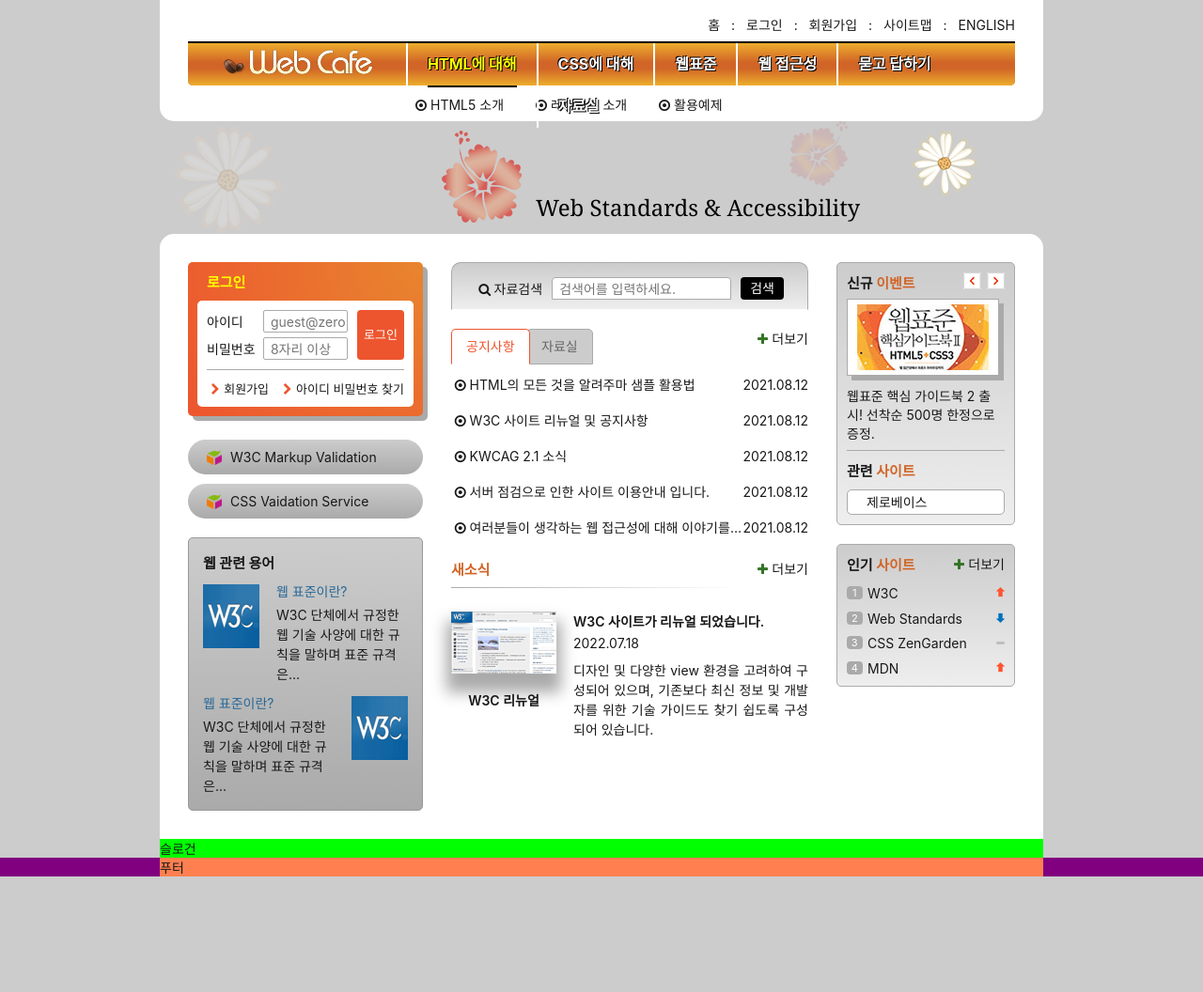
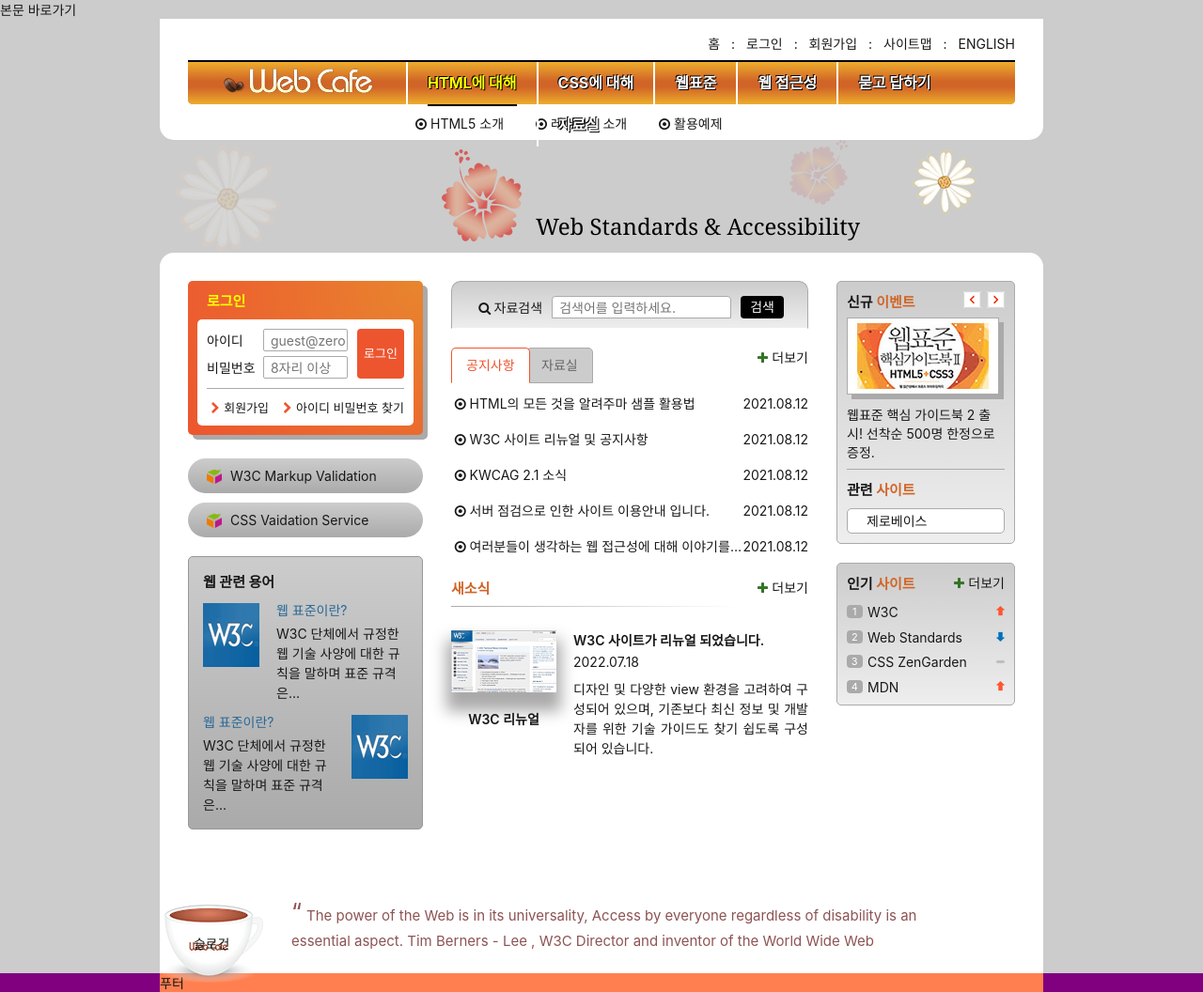
Before and after one commit to nalsae/HTML-CSS_Study, a website: page HTML5/index.html in a window 1280 px wide. Shown: the whole page at 94% size. Before the commit the page ends 933 px from the top, so only its background shows below. Drawn offline with Linux system fonts and the light colour scheme; a web font is replaced by a local one.

Commit message:
혼자 해본 슬로건 영역 스타일링

```diff
--- a/HTML5/css/index.css
+++ b/HTML5/css/index.css
@@ -42,22 +42,24 @@
 
 /* 스킵 내비게이션 */
 /* .skip-nav{
-
-} */
-
-.skip-nav a{
-  padding: 4px 0;
-  display: none;
-  flex-flow: row nowrap;
+  display: block;
+  text-align: center;
   background: #000;
   color: #fff;
-  justify-content: center;
-  padding: 8px;
 }
 
-.skip-nav a:focus{
-  display: flex;
+.skip-nav span{
+  display: inline-block;
+  padding: 0;
+  height: 0;
+  overflow: hidden;
 }
+
+.skip-nav:focus span{
+  height: auto;
+  padding: 8px;
+  box-shadow: 1px 1px 0 0 red, -1px -1px 0 0 red;
+} */
 
 /* 레이아웃 */
 .header, .visual, .main, .slogan, .footer-inner{
@@ -822,9 +824,40 @@
 
 /* 슬로건 */
 .slogan{
-  background: lime;
-  clear: both;
+  display: flex;
+  position: relative;
+  background: #fff;
+  padding-top: 40px;
 }
+
+.slogan-title{
+  min-width: 110px;
+  min-height: 83px;
+  background-image: url(./images/coffee.png);
+  position: absolute;
+  top: 50px;
+  text-align: center;
+  line-height: 83px;
+}
+
+.slogan-content{
+  width: 700px;
+  margin-left: 140px;
+  font-size: 1.5rem;
+  color: rgb(142, 83, 83);
+  min-height: 83px;
+  line-height: 1.5;
+}
+
+.slogan-content q::before{
+  font-size: 2.5rem;
+  padding-right: 5px;
+}
+
+.slogan-content q::after{
+  display: none;
+}
+
 /* 푸터 */
 .footer{
   background: purple;
--- a/HTML5/index.html
+++ b/HTML5/index.html
@@ -6,9 +6,9 @@
   <link rel="stylesheet" href="./css/index.css" />
 </head>
 <body>
-  <div class="skip-nav">
-    <a href="#user_email">분문 바로가기</a>
-  </div>
+  <a href="#user_email" class="skip-nav">
+    <span>본문 바로가기</span>
+  </a>
   <header class="header">
     <h1 class="logo">
       <a href="/">
@@ -399,7 +399,16 @@
       </section>
     </div>
   </main>
-  <article class="slogan">슬로건</article>
+  <article class="slogan">
+    <h2 class="slogan-title" title="웹카페에서 웹표준을">슬로건</h2>
+    <p class="slogan-content">
+      <q cite="http://w3.org/WAI">The power of the Web is in its universality, Access by everyone regardless of disability is an essential aspect.</q>
+      Tim Berners - Lee , W3C Director and inventor of the World Wide Web
+    </p>
+    <footer class="sr-only">
+      출처 : W3C, http://w3.org/WAI/
+    </footer>
+  </article>
   <footer class="footer">
     <div class="footer-inner">푸터</div>
   </footer>
```
